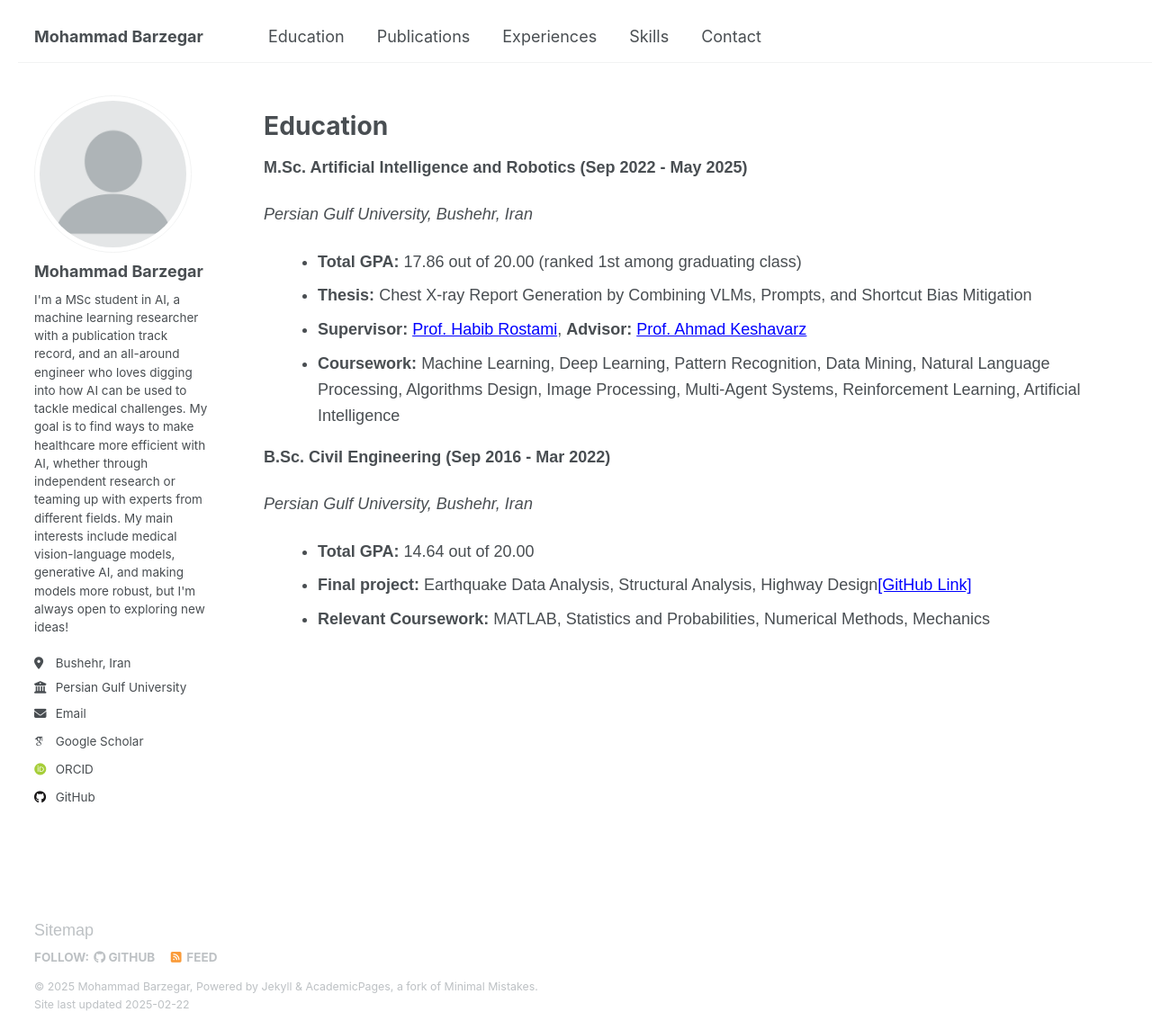
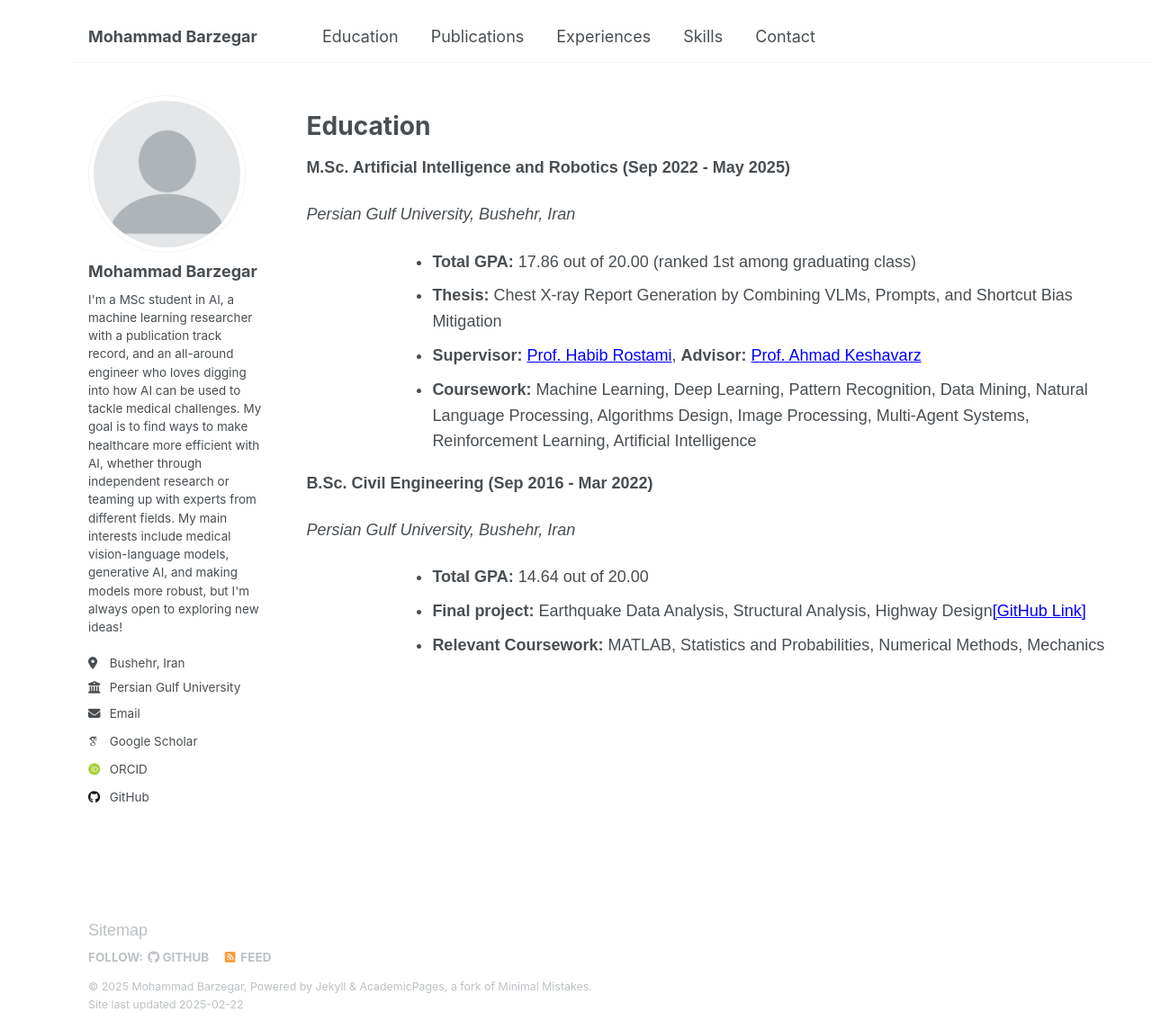
Before and after one commit to mbrz97/mbrz97.github.io, a Jekyll site: the page built from _pages/education.html, in a window 1280 px wide and 1145 px high. Shown: the whole window at 90% size. Built offline with Jekyll 4.4.1, drawn with Linux system fonts in a browser that asks for light colours; some web fonts are replaced.

Commit message:
Update education.html

```diff
--- a/_pages/education.html
+++ b/_pages/education.html
@@ -16,6 +16,7 @@ author_profile: true
             font-family: Arial, sans-serif;
             margin: 20px;
             line-height: 1.6;
+            margin-left: 80px;
         }
         .education {
             margin-bottom: 10px;
@@ -28,7 +29,7 @@ author_profile: true
             font-style: italic;
         }
         .details {
-            margin-left: 20px;
+            margin-left: 100px;
         }
         a {
             color: blue;
```
